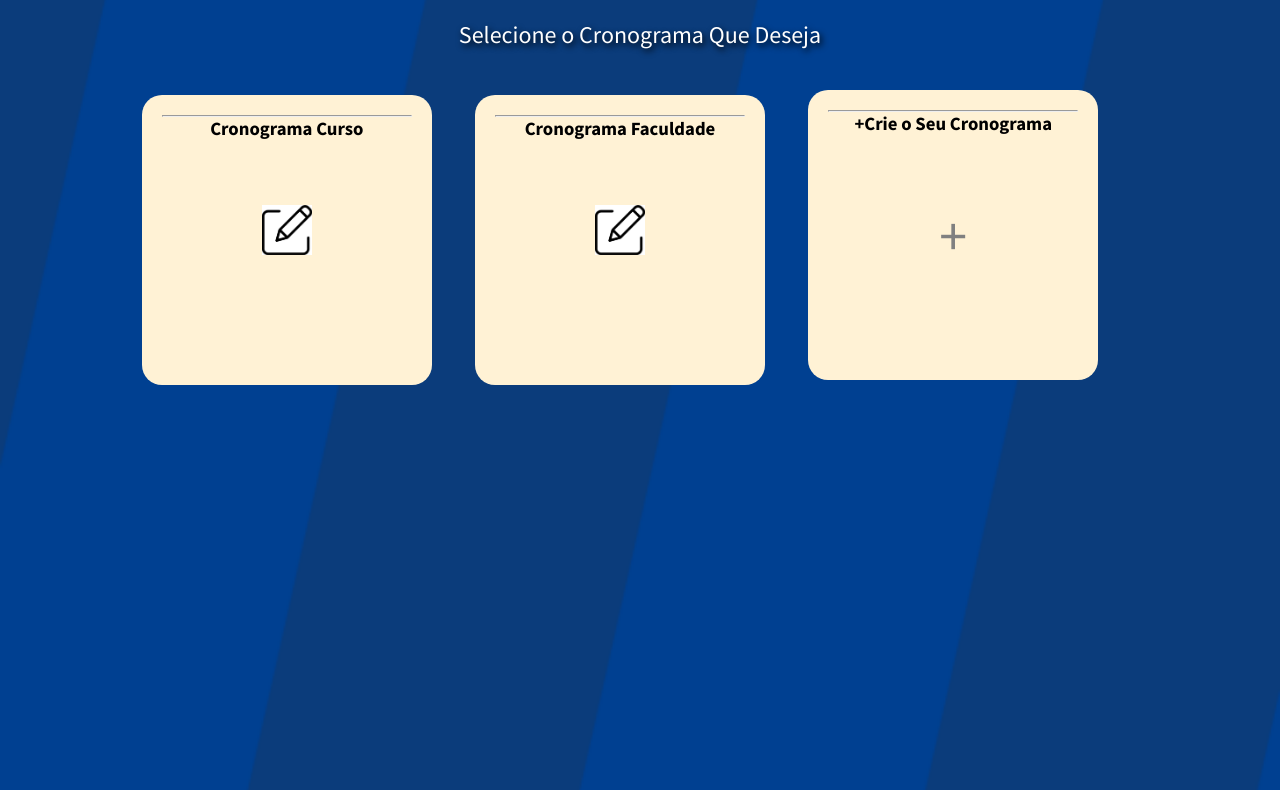
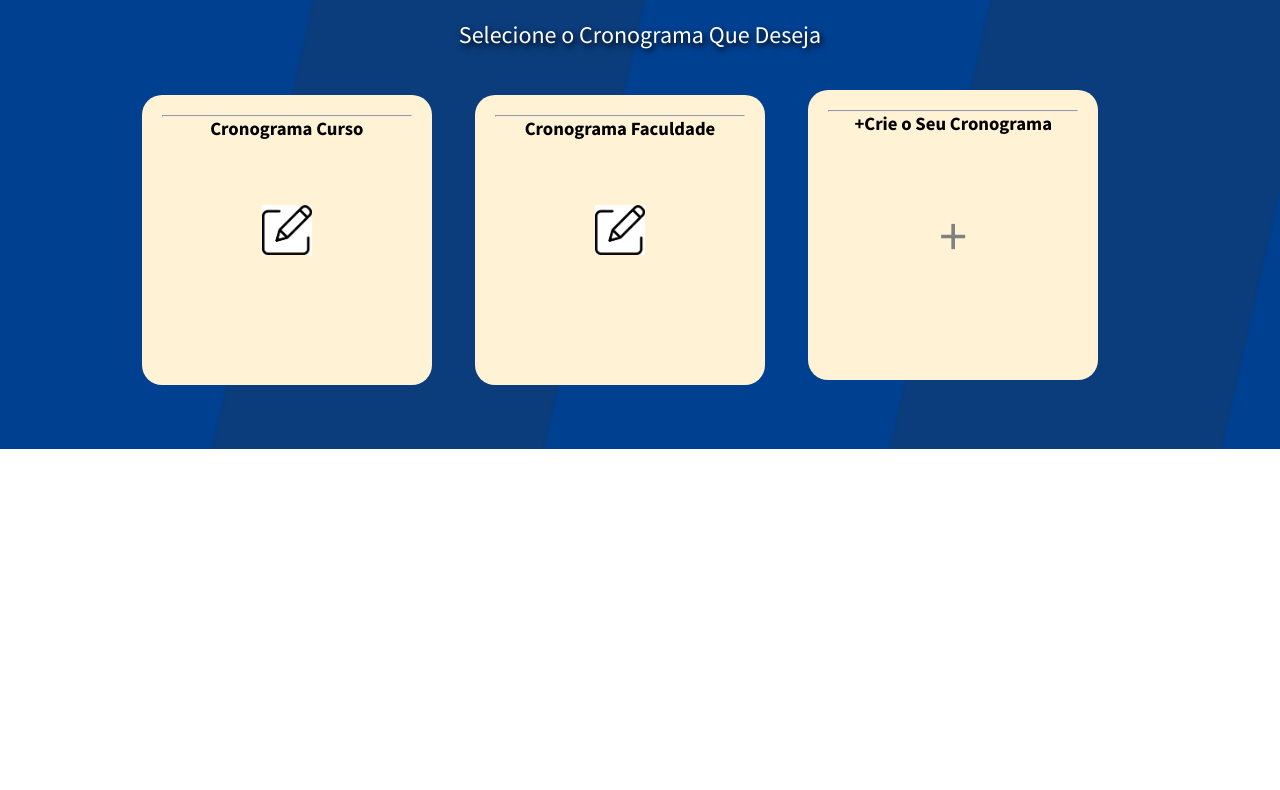
Before and after one commit to Lucas-S-Xavier/projeto-cronograma, a plain HTML site: page index.html in a window 1280 px wide. Shown: the part 351-1141 px from the top of the page. After the commit the page ends 800 px from the top, so only its background shows below. Drawn offline with Linux system fonts and the light colour scheme.

Commit message:
Update style.css

```diff
--- a/estilo/style.css
+++ b/estilo/style.css
@@ -30,7 +30,13 @@
 
 body {
     font-family: var(--fonte-padrão);
+    min-width: 300px;
     background-attachment: fixed;
+    background-image: url('../Imagens/imagem-de-fundo-2.png');
+    background-position: center center;
+    background-size: cover;
+    background-repeat: no-repeat;
+    height: 90vh;
 }
 
 header {
@@ -75,13 +81,8 @@ nav > a:hover {
 }
 
 main {
-    height: 200vh;
-    background-image: url('../Imagens/imagem-de-fundo-2.png');
-    background-position: center center;
-    background-size: cover;
-    background-repeat: repeat;
     text-align: center;
-    min-width: 300px;
+    padding-bottom: 20px;
 }
 
 main > h1 {
```
